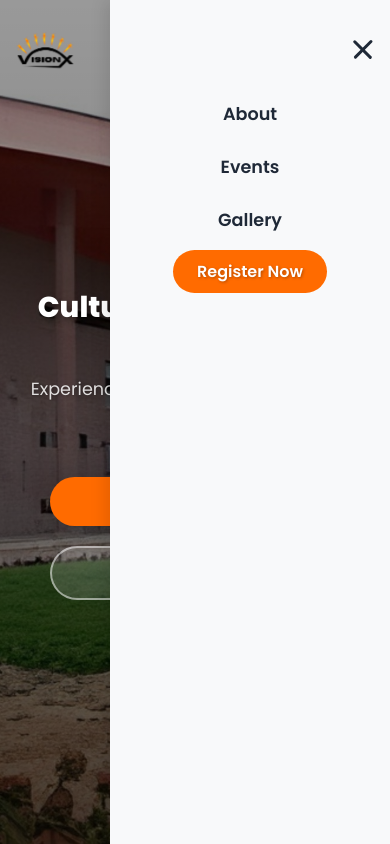
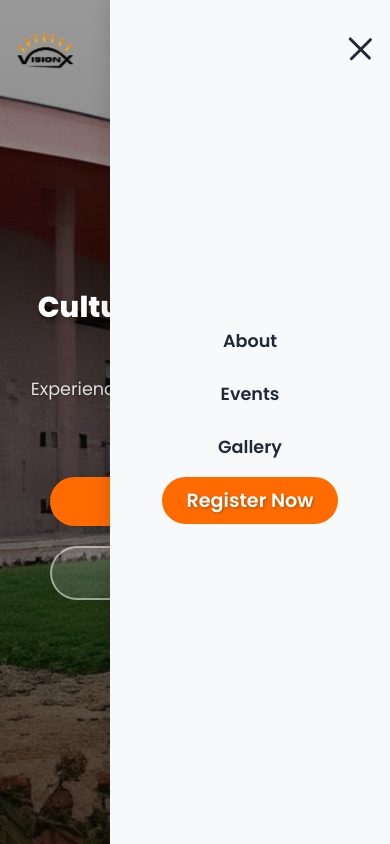
Before and after one commit to HAREESSHP/VISIONX, a website: page index.html in a window 390 px wide. Both pictures are taken after a click on the element 362 px from the left and 50 px from the top of the page. Shown: the top 844 px of the page. Drawn offline with Linux system fonts and the light colour scheme.

Commit message:
version 2.0

```diff
--- a/style.css
+++ b/style.css
@@ -145,18 +145,49 @@ ul {
     text-shadow: 1px 1px 3px rgba(0, 0, 0, 0.3);
 }
 
-.nav-links a:hover {
-    color: #ffffff;
-    text-shadow: 1px 1px 5px rgba(0, 0, 0, 0.5);
-}
-
-.navbar.scrolled .nav-links a {
-    color: var(--text-secondary);
-    text-shadow: none;
-}
-
 .navbar.scrolled .nav-links a:hover {
     color: var(--text-primary);
+}
+
+.hamburger {
+    display: none;
+    flex-direction: column;
+    justify-content: center;
+    gap: 6px;
+    cursor: pointer;
+    width: 30px;
+    height: 30px;
+    padding: 0;
+}
+
+.hamburger span {
+    width: 100%;
+    height: 2.5px;
+    background: #ffffff;
+    border-radius: 3px;
+    transition: var(--transition);
+}
+
+.navbar.scrolled .hamburger span {
+    background: var(--text-primary);
+}
+
+@media (max-width: 768px) {
+    .hamburger { display: flex; }
+    .nav-links {
+        position: fixed;
+        top: 0;
+        right: -100%;
+        width: 80%;
+        height: 100vh;
+        background: #0a0a14;
+        flex-direction: column;
+        justify-content: center;
+        transition: 0.4s ease;
+        z-index: 1001;
+    }
+    .nav-links.active { right: 0; }
+    .nav-links a { font-size: 1.2rem; }
 }
 
 .nav-links a:not(.btn-nav)::after {
@@ -191,25 +222,6 @@ ul {
     background: #E65C00;
     transform: translateY(-2px);
     box-shadow: var(--shadow-glow);
-}
-
-.hamburger {
-    display: none;
-    flex-direction: column;
-    gap: 5px;
-    cursor: pointer;
-}
-
-.hamburger span {
-    width: 25px;
-    height: 3px;
-    background: #ffffff;
-    border-radius: 3px;
-    transition: var(--transition);
-}
-
-.navbar.scrolled .hamburger span {
-    background: var(--text-primary);
 }
 
 /* ============================================
@@ -263,6 +275,11 @@ ul {
     margin-bottom: 30px;
     color: #ffffff;
     text-shadow: 3px 3px 6px rgba(0, 0, 0, 0.4);
+}
+
+@media (max-width: 768px) {
+    .hero-title { font-size: 3rem; }
+    .hero-subtitle { font-size: 1.1rem; letter-spacing: 2px; }
 }
 
 .hero-description {
@@ -443,6 +460,12 @@ section {
     grid-template-columns: 1fr 1fr;
     gap: 60px;
     align-items: center;
+}
+
+@media (max-width: 900px) {
+    .about-content { grid-template-columns: 1fr; text-align: center; gap: 40px; }
+    .about-image { order: -1; }
+    .about-stats { justify-content: center; }
 }
 
 .about-text p {
```
